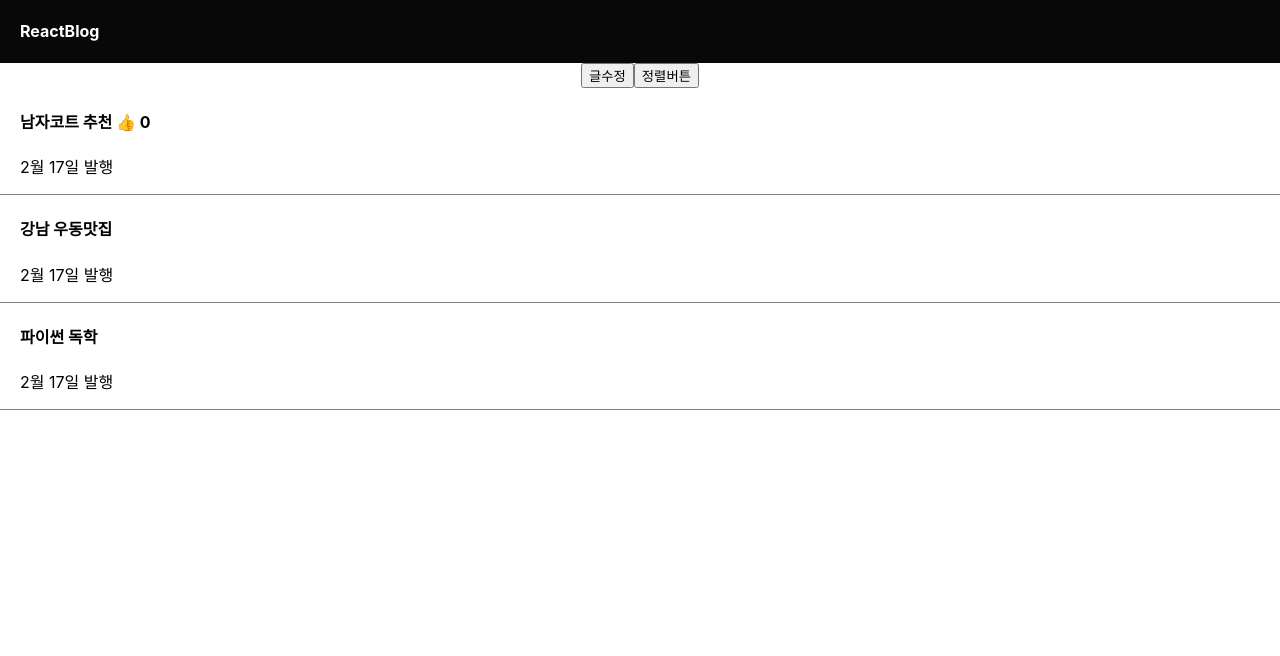
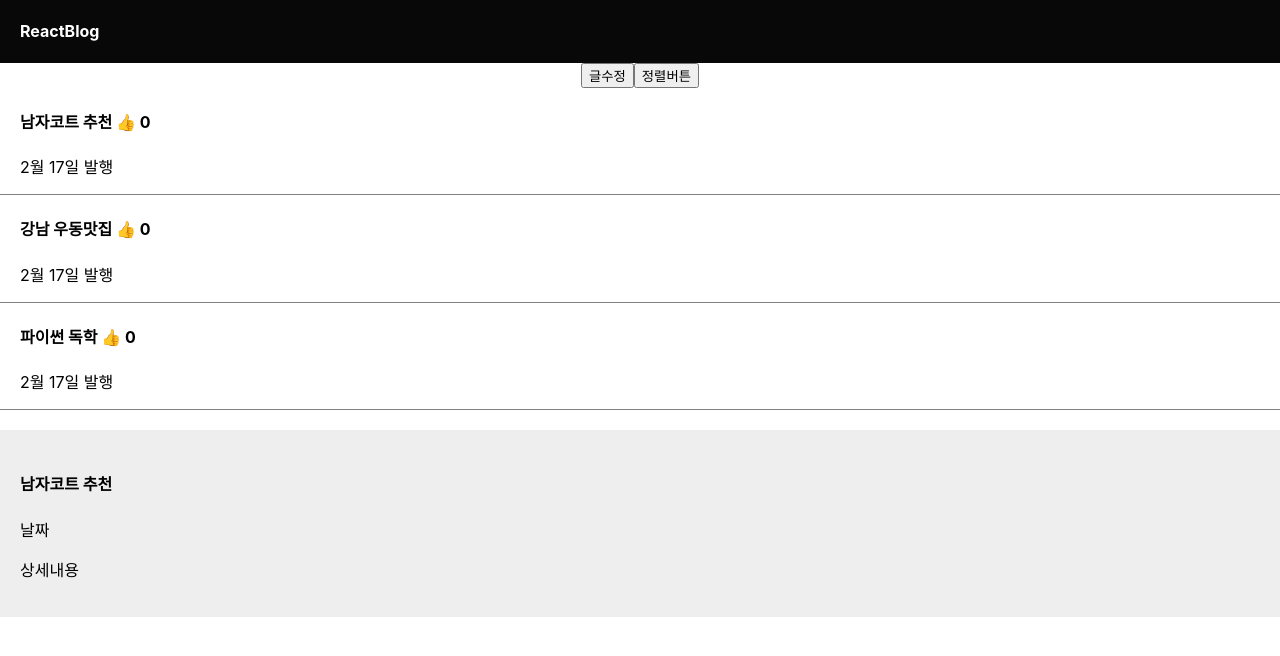
Before and after one commit to YongBin123/React, a React (Create React App) app: page / in a window 1280 px wide. Shown: the top 656 px of the page. Built offline with nearby package versions, Linux system fonts and the light colour scheme.

Commit message:
[Feat] 컴포넌트, 모달창, props 실습 부분 추가
리액트 영상의 컴포넌트, 모달창, props 실습한 부분입니다!

```diff
--- a/src/App.css
+++ b/src/App.css
@@ -5,11 +5,48 @@
 div {
   box-sizing: border-box;
 }
+
 .list {
   padding-left: 20px;
   text-align: left;
   border-bottom: 1px solid grey;
 }
+
+.modal{
+  margin-top : 20px;
+  padding : 20px;
+  background : #eee;
+  text-align : left;
+}
+
+.modify-button {
+  background-color: #4ef845;
+  color: white;
+  padding: 10px;
+  border: none;
+  cursor: pointer;
+  font-size: 14px;
+  font-weight: 700;
+  border-radius: 5px;
+  margin-right: 10px;
+}
+
+.sort-button {
+  background-color: #61dafb;
+  color: white;
+  padding: 10px;
+  border: none;
+  cursor: pointer;
+  font-size: 14px;
+  font-weight: 700;
+  border-radius: 5px;
+  margin-right: 10px;
+}
+
+.list span {
+  cursor: pointer;
+}
+
 .black-nav {
   display: flex;
   background: #080808;
--- a/src/App.js
+++ b/src/App.js
@@ -6,7 +6,8 @@ function App() {
 
   let post = '강남 우동 맛집';
   let [글제목, 글제목변경] = useState(['남자코트 추천', '강남 우동맛집', '파이썬 독학'])
-  let [따봉, 따봉변경] = useState(0);
+  let [따봉, 따봉변경] = useState([0, 0, 0]);
+  let [modal, setModal] = useState(true);
 
   return (
     <div className="App">
@@ -26,6 +27,7 @@ function App() {
         글제목변경(copy);
       }}>정렬버튼</button>
 
+      {/*
       <div className="list">
         <h4>{ 글제목[0] } <span onClick={()=>{ 따봉변경(따봉+1) }}>👍</span> {따봉} </h4>
         <p>2월 17일 발행</p>
@@ -35,11 +37,42 @@ function App() {
         <p>2월 17일 발행</p>
       </div>
       <div className="list">
-        <h4>{ 글제목[2] }</h4>
+        <h4 onClick={()=>{ setModal(true) }}>{ 글제목[2] }</h4>
         <p>2월 17일 발행</p>
       </div>
+      */}
+
+      {
+        글제목.map(function(a, i){
+          return (
+            <div className="list">
+              <h4>{ 글제목[i] } <span onClick={()=>{
+                let copy = [...따봉];
+                copy[i] = copy[i] + 1;
+                따봉변경(copy);
+        }}>👍</span> {따봉[i]} </h4>
+        <p>2월 17일 발행</p>
+            </div>
+          )
+        })
+      }
+
+      {
+        modal == true ? <Modal 글제목={글제목}/> : null
+      }
+
     </div>
   );
+  }
+
+  function Modal(props){
+    return (
+      <div className="modal">
+        <h4>{props.글제목[0]}</h4>
+        <p>날짜</p>
+        <p>상세내용</p>
+      </div>
+  )
 }
 
 export default App;
```
Also changed, not shown: src/practice.js (added, +11 -0 lines).
